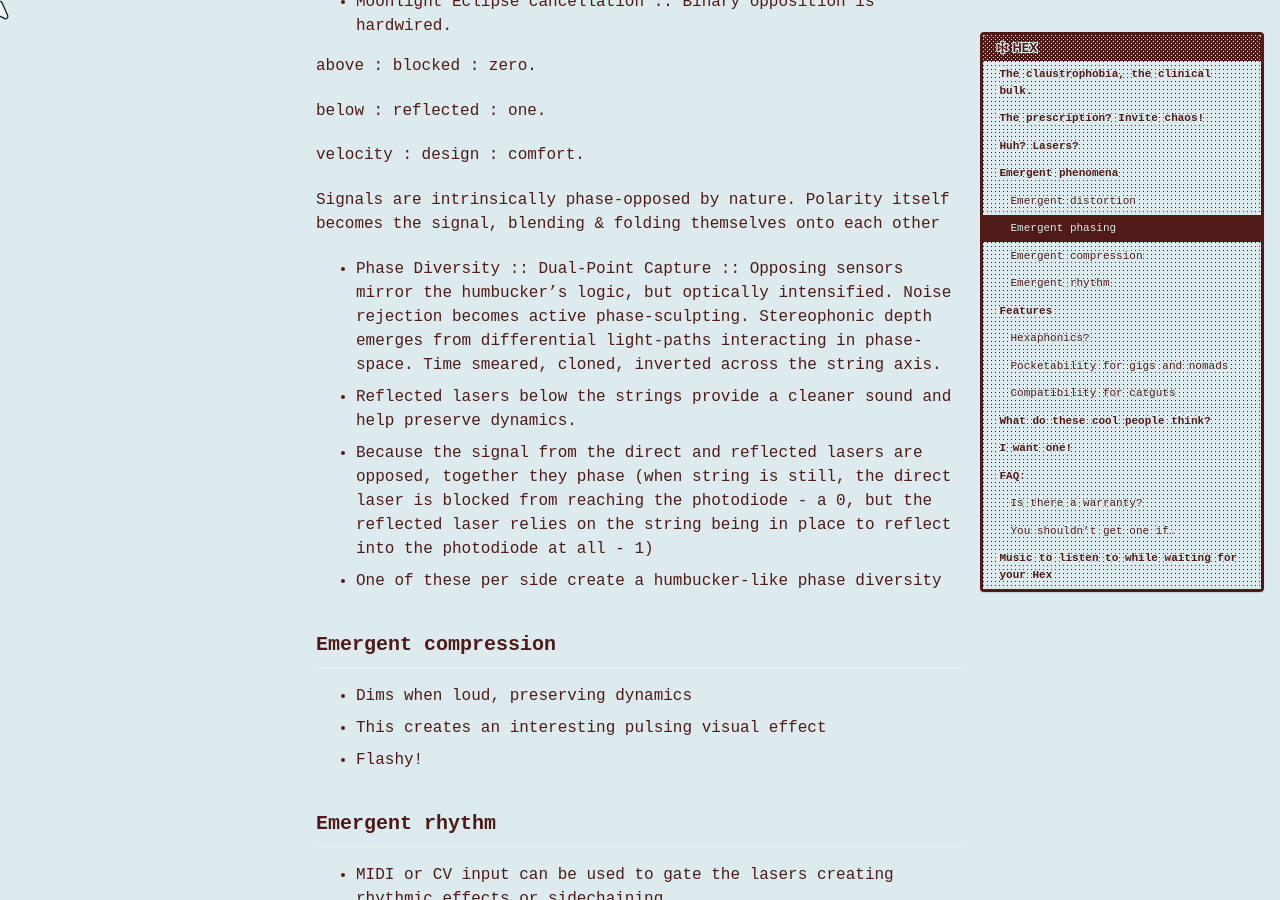
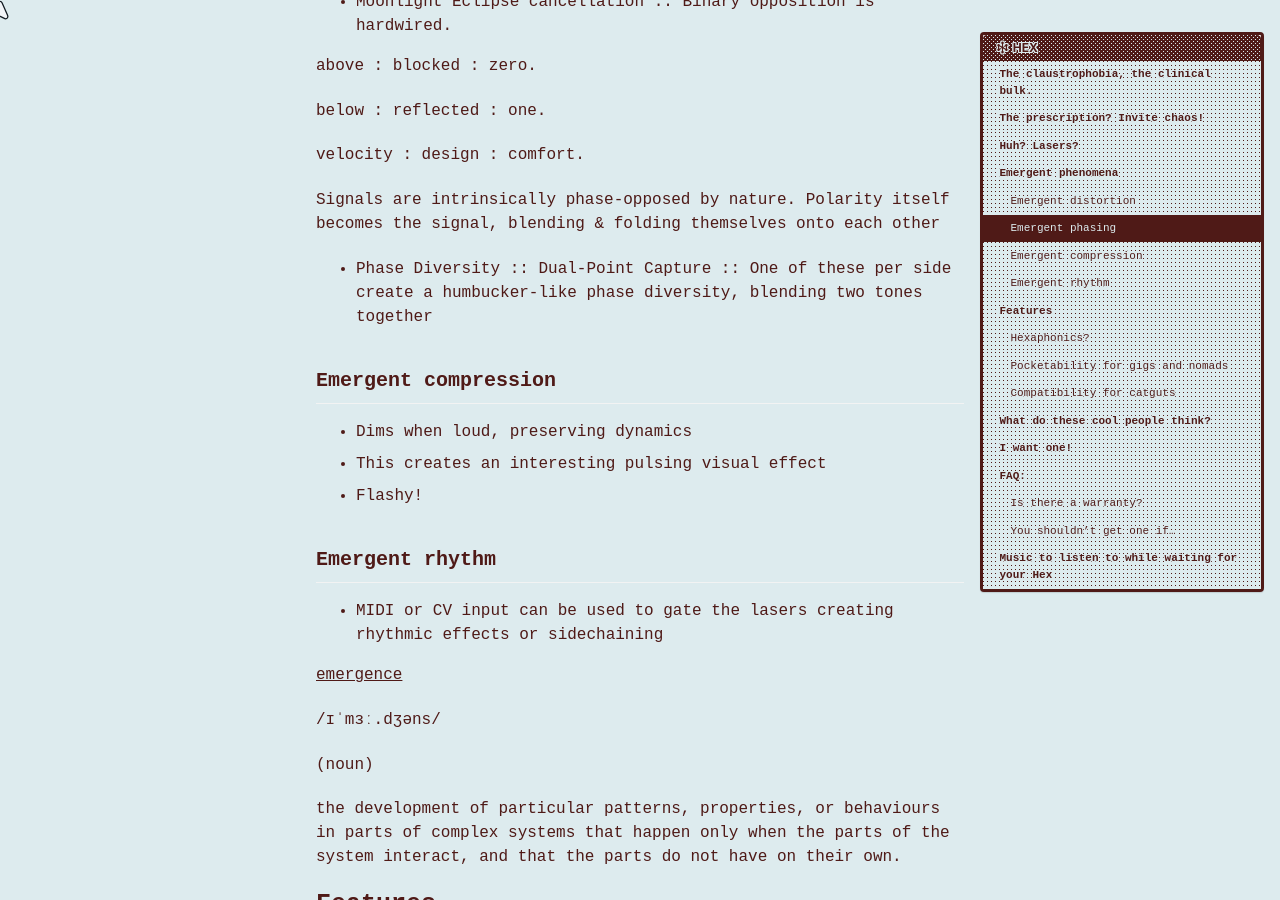
Before and after one commit to cryotato/cryotato.github.io, a Jekyll site: the page built from _pages/shop.md, in a window 1280 px wide and 900 px high, scrolled down 1990 px. Built offline with Jekyll 4.4.1, drawn with Linux system fonts in a browser that asks for light colours; cached includes are drawn as plain includes.

Commit message:
Update shop.md

```diff
--- a/_pages/shop.md
+++ b/_pages/shop.md
@@ -43,10 +43,8 @@ below : reflected : one.
 velocity : design : comfort.
 
 Signals are intrinsically phase-opposed by nature. Polarity itself becomes the signal, blending & folding themselves onto each other
-*   Phase Diversity :: Dual-Point Capture :: Opposing sensors mirror the humbucker's logic, but optically intensified. Noise rejection becomes active phase-sculpting. Stereophonic depth emerges from differential light-paths interacting in phase-space. Time smeared, cloned, inverted across the string axis.
-- Reflected lasers below the strings provide a cleaner sound and help preserve dynamics.
-- Because the signal from the direct and reflected lasers are opposed, together they phase (when string is still, the direct laser is blocked from reaching the photodiode - a 0, but the reflected laser relies on the string being in place to reflect into the photodiode at all - 1)
-- One of these per side create a humbucker-like phase diversity
+
+*   Phase Diversity :: Dual-Point Capture :: One of these per side create a humbucker-like phase diversity, blending two tones together
 
 ## Emergent compression
 - Dims when loud, preserving dynamics
```
